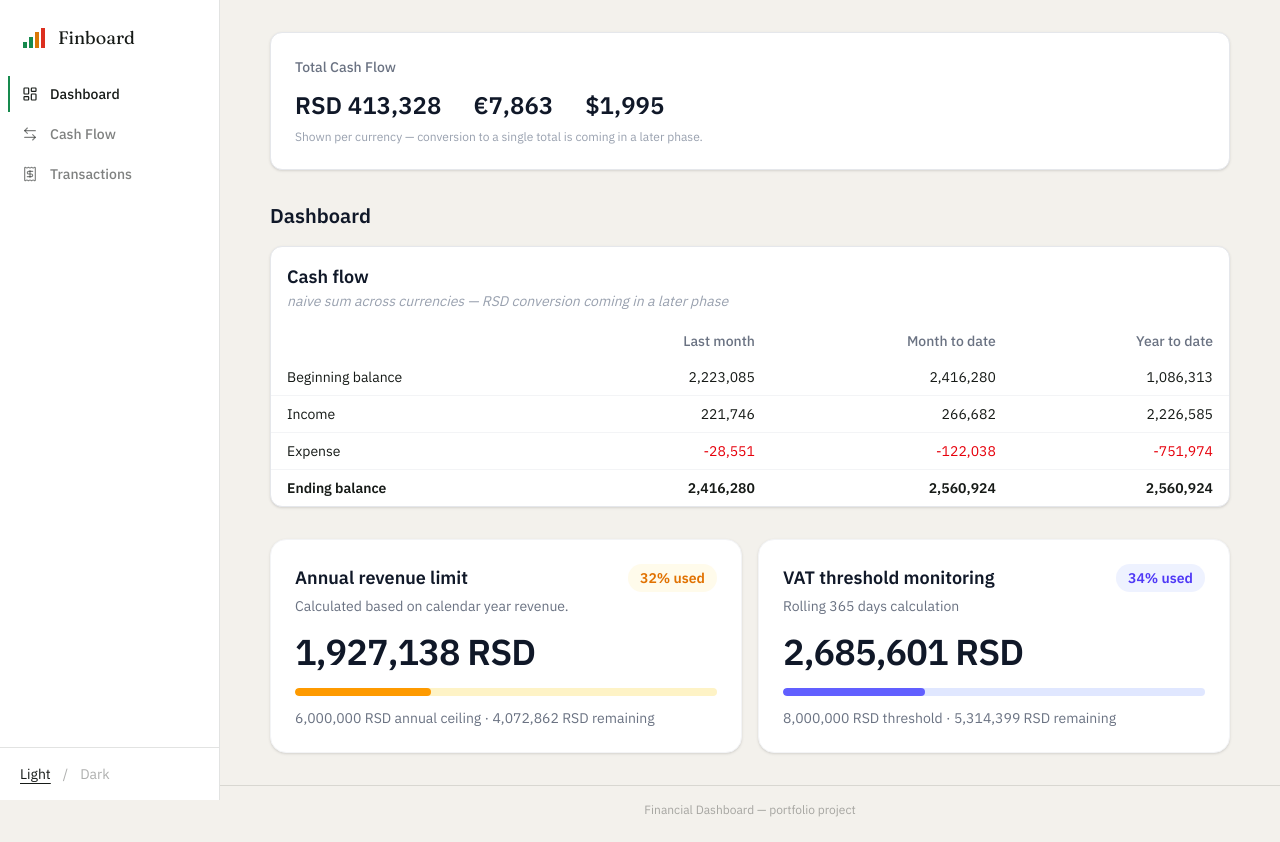
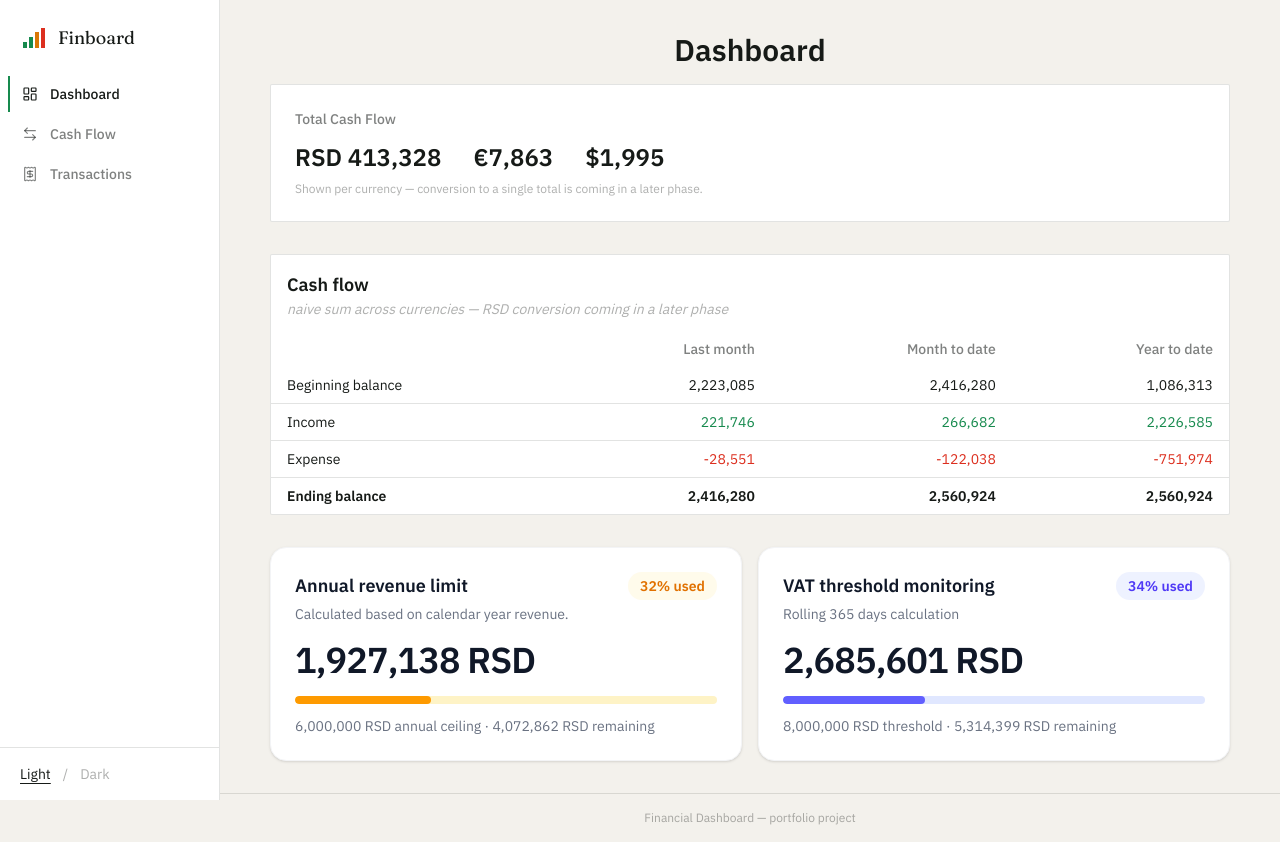
Before and after one commit to Un-a/financial-dashboard, a React (Vite) app: page / in a window 1280 px wide. Built offline with nearby package versions, Linux system fonts and the light colour scheme.

Commit message:
updated cash flow  components

```diff
--- a/src/components/CashFlowSummaryTable.tsx
+++ /dev/null
@@ -1,58 +0,0 @@
-import type { Payment } from '../types';
-import { getSimpleCashFlowSummary } from '../lib/cashFlow';
-
-const formatAmount = (n: number): string =>
-  new Intl.NumberFormat('en-US', { maximumFractionDigits: 0 }).format(n);
-
-interface CashFlowSummaryTableProps {
-  payments: Payment[];
-}
-
-export const CashFlowSummaryTable = ({ payments }: CashFlowSummaryTableProps) => {
-  const summary = getSimpleCashFlowSummary(payments);
-
-  const rows: { label: string; lastMonth: number; monthToDate: number; yearToDate: number; bold?: boolean }[] = [
-    { label: 'Beginning balance', ...summary.beginningBalance },
-    { label: 'Income', ...summary.income },
-    { label: 'Expense', lastMonth: -summary.expense.lastMonth, monthToDate: -summary.expense.monthToDate, yearToDate: -summary.expense.yearToDate },
-    { label: 'Ending balance', ...summary.endingBalance, bold: true },
-  ];
-
-  return (
-    <div className="overflow-hidden rounded-xl border border-gray-200 bg-white shadow-sm">
-      <div className="px-4 pt-4">
-        <h2 className="text-lg font-semibold text-gray-900">Cash flow</h2>
-                <p className="text-sm italic text-gray-400">
-          naive sum across currencies — RSD conversion coming in a later phase
-        </p>
-      </div>
-
-      <table className="mt-3 w-full text-sm">
-        <thead>
-          <tr className="text-gray-500">
-            <th className="px-4 py-2 text-left font-medium">&nbsp;</th>
-            <th className="px-4 py-2 text-right font-medium">Last month</th>
-            <th className="px-4 py-2 text-right font-medium">Month to date</th>
-            <th className="px-4 py-2 text-right font-medium">Year to date</th>
-          </tr>
-        </thead>
-        <tbody>
-          {rows.map((row) => (
-            <tr key={row.label} className="border-b border-gray-100 last:border-0">
-              <td className={`px-4 py-2 ${row.bold ? 'font-semibold' : ''}`}>{row.label}</td>
-              <td className={`px-4 py-2 text-right ${row.bold ? 'font-semibold' : ''} ${row.lastMonth < 0 ? 'text-red-600' : ''}`}>
-                {formatAmount(row.lastMonth)}
-              </td>
-              <td className={`px-4 py-2 text-right ${row.bold ? 'font-semibold' : ''} ${row.monthToDate < 0 ? 'text-red-600' : ''}`}>
-                {formatAmount(row.monthToDate)}
-              </td>
-              <td className={`px-4 py-2 text-right ${row.bold ? 'font-semibold' : ''} ${row.yearToDate < 0 ? 'text-red-600' : ''}`}>
-                {formatAmount(row.yearToDate)}
-              </td>
-            </tr>
-          ))}
-        </tbody>
-      </table>
-    </div>
-  );
-};
--- a/src/components/CashFlowCard.tsx
+++ b/src/components/cash-flow/CashFlowCard.tsx
@@ -1,4 +1,4 @@
-import type { Account, CurrencyCode } from '../types';
+import type { Account, CurrencyCode } from '../../types';
 
 interface CashFlowCardProps {
   accounts: Account[];
@@ -24,20 +24,20 @@ export const CashFlowCard = ({ accounts }: CashFlowCardProps) => {
   const currencies = Object.keys(totalsByCurrency) as CurrencyCode[];
 
   return (
-    <div className="rounded-xl border border-gray-200 bg-white p-6 shadow-sm">
-      <h2 className="text-sm font-medium text-gray-500">Total Cash Flow</h2>
+    <div className="rounded-instrument border border-border bg-surface p-6">
+      <h2 className="text-sm font-medium text-ink-muted">Total Cash Flow</h2>
 
       <div className="mt-3 flex flex-wrap gap-x-8 gap-y-2">
         {currencies.map((currency) => (
           <div key={currency}>
-            <span className="text-2xl font-semibold text-gray-900">
+            <span className="text-2xl font-semibold text-ink">
               {formatAmount(totalsByCurrency[currency], currency)}
             </span>
           </div>
         ))}
       </div>
 
-      <p className="mt-2 text-xs text-gray-400">
+      <p className="mt-2 text-xs text-ink-faint">
         Shown per currency — conversion to a single total is coming in a later phase.
       </p>
     </div>
--- /dev/null
+++ b/src/components/cash-flow/CashFlowSummaryTable.tsx
@@ -0,0 +1,72 @@
+import type { Payment } from '../../types';
+import { getSimpleCashFlowSummary } from '../../lib/cashFlow';
+
+const formatAmount = (n: number): string =>
+  new Intl.NumberFormat('en-US', { maximumFractionDigits: 0 }).format(n);
+
+interface CashFlowSummaryTableProps {
+  payments: Payment[];
+}
+
+export const CashFlowSummaryTable = ({ payments }: CashFlowSummaryTableProps) => {
+  const summary = getSimpleCashFlowSummary(payments);
+
+  type Tone = 'ledger' | 'overdue' | 'neutral';
+
+  const toneClass: Record<Tone, string> = {
+    ledger: 'text-ledger',
+    overdue: 'text-overdue',
+    neutral: '',
+  };
+
+  const rows: { label: string; lastMonth: number; monthToDate: number; yearToDate: number; bold?: boolean; tone: Tone }[] = [
+    { label: 'Beginning balance', ...summary.beginningBalance, tone: 'neutral' },
+    { label: 'Income', ...summary.income, tone: 'ledger' },
+    {
+      label: 'Expense',
+      lastMonth: -summary.expense.lastMonth,
+      monthToDate: -summary.expense.monthToDate,
+      yearToDate: -summary.expense.yearToDate,
+      tone: 'overdue',
+    },
+    { label: 'Ending balance', ...summary.endingBalance, bold: true, tone: 'neutral' },
+  ];
+
+  return (
+    <div className="overflow-hidden rounded-instrument border border-border bg-surface">
+      <div className="px-4 pt-4">
+        <h2 className="text-lg font-semibold text-ink">Cash flow</h2>
+        <p className="text-sm italic text-ink-faint">
+          naive sum across currencies — RSD conversion coming in a later phase
+        </p>
+      </div>
+
+      <table className="mt-3 w-full text-sm">
+        <thead>
+          <tr className="text-ink-muted">
+            <th className="px-4 py-2 text-left font-medium">&nbsp;</th>
+            <th className="px-4 py-2 text-right font-medium">Last month</th>
+            <th className="px-4 py-2 text-right font-medium">Month to date</th>
+            <th className="px-4 py-2 text-right font-medium">Year to date</th>
+          </tr>
+        </thead>
+        <tbody>
+          {rows.map((row) => (
+            <tr key={row.label} className="border-b border-border last:border-0">
+              <td className={`px-4 py-2 ${row.bold ? 'font-semibold' : ''}`}>{row.label}</td>
+              <td className={`px-4 py-2 text-right ${row.bold ? 'font-semibold' : ''} ${toneClass[row.tone]}`}>
+                {formatAmount(row.lastMonth)}
+              </td>
+              <td className={`px-4 py-2 text-right ${row.bold ? 'font-semibold' : ''} ${toneClass[row.tone]}`}>
+                {formatAmount(row.monthToDate)}
+              </td>
+              <td className={`px-4 py-2 text-right ${row.bold ? 'font-semibold' : ''} ${toneClass[row.tone]}`}>
+                {formatAmount(row.yearToDate)}
+              </td>
+            </tr>
+          ))}
+        </tbody>
+      </table>
+    </div>
+  );
+};
--- a/src/components/CashFlowTable.tsx
+++ b/src/components/cash-flow/CashFlowTable.tsx
@@ -1,8 +1,6 @@
-// src/components/CashFlowTable.tsx
-
 import { useState } from 'react';
-import type { CashFlowCategory, Payment } from '../types';
-import { getCashFlowStatement, getCategoryBreakdown } from '../lib/cashFlow';
+import type { CashFlowCategory, Payment } from '../../types';
+import { getCashFlowStatement, getCategoryBreakdown } from '../../lib/cashFlow';
 
 const CATEGORY_LABELS: Record<CashFlowCategory, string> = {
   operating: 'Net cash from operating activities',
@@ -19,6 +17,17 @@ interface PeriodValues {
   yearToDate: number;
 }
 
+// Detail lines force a fixed tone regardless of the raw number's sign:
+// `negative` for outflows (expense breakdowns), `positive` for inflows
+// (e.g. Cash received) — each is inherently one semantic category.
+// Summary rows (category totals, net change) instead use `signTone` to
+// color by the actual computed sign, since those can genuinely go either way.
+const toneForValue = (value: number): string => {
+  if (value > 0) return 'text-ledger';
+  if (value < 0) return 'text-overdue';
+  return '';
+};
+
 interface RowProps {
   label: string;
   values: PeriodValues;
@@ -27,28 +36,32 @@ interface RowProps {
   expanded?: boolean;
   indent?: boolean;
   negative?: boolean;
+  positive?: boolean;
+  signTone?: boolean;
   onClick?: () => void;
 }
 
-const Row = ({ label, values, bold, expandable, expanded, indent, negative, onClick }: RowProps) => (
+const Row = ({ label, values, bold, expandable, expanded, indent, negative, positive, signTone, onClick }: RowProps) => (
   <tr
     onClick={onClick}
-    className={`border-b border-gray-100 ${expandable ? 'cursor-pointer hover:bg-gray-50' : ''}`}
+    className={`border-b border-border ${expandable ? 'cursor-pointer hover:bg-ink/5' : ''}`}
   >
-    <td className={`px-4 py-2 ${bold ? 'font-semibold' : ''} ${indent ? 'pl-8 text-gray-600' : ''}`}>
-      {expandable && <span className="mr-1 text-gray-400">{expanded ? '▾' : '▸'}</span>}
+    <td className={`px-4 py-2 ${bold ? 'font-semibold' : ''} ${indent ? 'pl-8 text-ink-muted' : ''}`}>
+      {expandable && <span className="mr-1 text-ink-faint">{expanded ? '▾' : '▸'}</span>}
       {label}
     </td>
-    {(['lastMonth', 'monthToDate', 'yearToDate'] as const).map((key) => (
-      <td
-        key={key}
-        className={`px-4 py-2 text-right ${bold ? 'font-semibold' : ''} ${
-          negative && values[key] !== 0 ? 'text-red-600' : ''
-        }`}
-      >
-        {formatAmount(negative && !!values[key] ? -Math.abs(values[key]) : values[key])}
-      </td>
-    ))}
+    {(['lastMonth', 'monthToDate', 'yearToDate'] as const).map((key) => {
+      const raw = values[key];
+      const displayValue = negative && !!raw ? -Math.abs(raw) : positive ? Math.abs(raw) : raw;
+      const tone = negative && raw !== 0 ? 'text-overdue' : positive && raw !== 0 ? 'text-ledger' : signTone ? toneForValue(displayValue) : '';
+      const formatted = positive && raw !== 0 ? `+${formatAmount(displayValue)}` : formatAmount(displayValue);
+
+      return (
+        <td key={key} className={`px-4 py-2 text-right ${bold ? 'font-semibold' : ''} ${tone}`}>
+          {formatted}
+        </td>
+      );
+    })}
   </tr>
 );
 
@@ -66,17 +79,17 @@ export const CashFlowTable = ({ payments }: CashFlowTableProps) => {
     setExpandedCategory((prev) => (prev === category ? null : category));
 
   return (
-    <div className="overflow-hidden rounded-xl border border-gray-200 bg-white shadow-sm">
+    <div className="overflow-hidden rounded-instrument border border-border bg-surface">
       <div className="px-4 pt-4">
-        <h2 className="text-lg font-semibold text-gray-900">Cash flow overview</h2>
-        <p className="text-sm italic text-gray-400">
+        <h2 className="text-lg font-semibold text-ink">Cash flow overview</h2>
+        <p className="text-sm italic text-ink-faint">
           naive sum across currencies — RSD conversion coming in a later phase
         </p>
       </div>
 
       <table className="mt-3 w-full text-sm">
         <thead>
-          <tr className="bg-indigo-900 text-white">
+          <tr className="border-b border-border text-ink-muted">
             <th className="px-4 py-2 text-left font-medium">Category</th>
             <th className="px-4 py-2 text-right font-medium">Last month</th>
             <th className="px-4 py-2 text-right font-medium">Month to date</th>
@@ -98,6 +111,7 @@ export const CashFlowTable = ({ payments }: CashFlowTableProps) => {
                   values={statement[category]}
                   expandable
                   expanded={isExpanded}
+                  signTone
                   onClick={() => toggleCategory(category)}
                 />
 
@@ -109,7 +123,7 @@ export const CashFlowTable = ({ payments }: CashFlowTableProps) => {
                         label="Cash received"
                         values={breakdown.cashReceived}
                         indent
-                        negative
+                        positive
                       />
                     )}
                     {breakdown.expenseLines.map((line) => (
@@ -122,8 +136,8 @@ export const CashFlowTable = ({ payments }: CashFlowTableProps) => {
                       />
                     ))}
                     {breakdown.expenseLines.length === 0 && category !== 'operating' && (
-                      <tr key={`${category}-empty`}>
-                        <td colSpan={4} className="px-4 py-2 pl-8 text-xs text-gray-400">
+                      <tr key={`${category}-empty`} className="border-b border-border">
+                        <td colSpan={4} className="px-4 py-2 pl-8 text-xs text-ink-faint">
                           No transactions in this category yet.
                         </td>
                       </tr>
@@ -134,7 +148,7 @@ export const CashFlowTable = ({ payments }: CashFlowTableProps) => {
             );
           })}
 
-          <Row label="Net change in cash" values={statement.netChange} bold />
+          <Row label="Net change in cash" values={statement.netChange} bold signTone />
           <Row label="Ending balance" values={statement.endingBalance} bold />
         </tbody>
       </table>
--- a/src/pages/CashFlowPage.tsx
+++ b/src/pages/CashFlowPage.tsx
@@ -1,4 +1,4 @@
-import { CashFlowTable } from '../components/CashFlowTable';
+import { CashFlowTable } from '../components/cash-flow/CashFlowTable';
 
 import { useTransactionStore } from '../stores/transactionStore';
 export const CashFlowPage = () => {
@@ -6,7 +6,7 @@ export const CashFlowPage = () => {
 
   return (
     <div>
-      <h1 className="mb-4 text-xl font-bold text-gray-900">Cash Flow</h1>
+      <h1 className="mb-4 text-3xl font-bold text-center">Cash Flow</h1>
       <CashFlowTable payments={payments} />
     </div>
   );
--- a/src/pages/DashboardPage.tsx
+++ b/src/pages/DashboardPage.tsx
@@ -1,7 +1,7 @@
-import { useTransactionStore } from '../stores/transactionStore';
-import { CashFlowSummaryTable } from '../components/CashFlowSummaryTable';
-import { CashFlowCard } from '../components/CashFlowCard';
-import { TaxLimitSection } from '../components/TaxLimitSection';
+import { useTransactionStore } from "../stores/transactionStore";
+import { CashFlowSummaryTable } from "../components/cash-flow/CashFlowSummaryTable";
+import { CashFlowCard } from "../components/cash-flow/CashFlowCard";
+import { TaxLimitSection } from "../components/TaxLimitSection";
 
 export const DashboardPage = () => {
   const accounts = useTransactionStore((state) => state.accounts);
@@ -9,11 +9,11 @@ export const DashboardPage = () => {
 
   return (
     <>
-      <CashFlowCard accounts={accounts} />
       <div>
-        <h1 className="mb-4 text-xl font-bold text-gray-900">Dashboard</h1>
-        <CashFlowSummaryTable payments={payments} />
+        <h1 className="mb-4 text-3xl font-bold text-center">Dashboard</h1>
+        <CashFlowCard accounts={accounts} />
       </div>
+      <CashFlowSummaryTable payments={payments} />
       <div className="mt-6">
         <TaxLimitSection />
       </div>
```
Also changed, not shown: src/components/common/CollapsibleSection.tsx (renamed from src/components/CollapsibleSection.tsx, +6 -6 lines), src/pages/TransactionsPage.tsx (+3 -4 lines).
